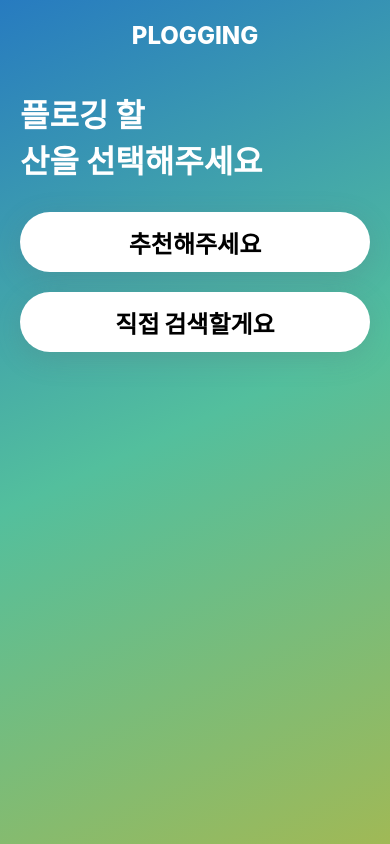
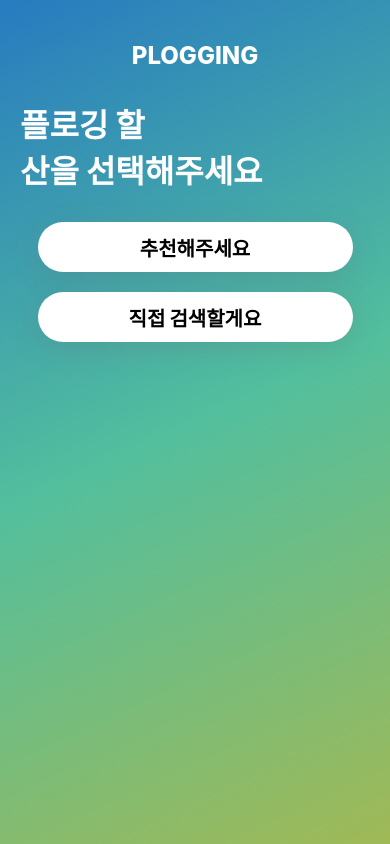
Before and after one commit to E2I4-IT-sTIME/PLOVO_frontend, a React Native app in the folder PLOVO/: screen / in a window 390 px wide. Built offline with nearby package versions, Linux system fonts and the light colour scheme.

Commit message:
0829 개발 부분

```diff
--- a/PLOVO/App.tsx
+++ b/PLOVO/App.tsx
@@ -11,6 +11,7 @@ export default function App() {
 
   return (
     <View style={styles.container}>
+      <StatusBar style="light" backgroundColor="black" />
       <Plog />
     </View>
   );
--- a/PLOVO/src/components/Header/Header.tsx
+++ b/PLOVO/src/components/Header/Header.tsx
@@ -19,6 +19,7 @@ const HeaderBox = styled(View)`
   height: 70px;
   justify-content: center;
   align-items: center;
+  margin-top: 20px;
 `;
 
 const Title = styled(Text)`
--- /dev/null
+++ b/PLOVO/src/components/Plog/PlogDefault.tsx
@@ -0,0 +1,37 @@
+import { StyleSheet, Text, View, Button } from "react-native";
+import styled from "styled-components/native";
+import MyButton from "../Res/MyButton";
+import { Dispatch, SetStateAction } from "react";
+
+interface stageProps {
+  setStage: Dispatch<SetStateAction<number>>;
+}
+
+export default function PlogDefault(props: stageProps) {
+  const { setStage } = props;
+  return (
+    <Container>
+      <Title>{"플로깅 할\n산을 선택해주세요"}</Title>
+      <ButtonBox>
+        <MyButton title="추천해주세요" onPress={() => setStage(2)} />
+        <MyButton title="직접 검색할게요" onPress={() => setStage(1)} />
+      </ButtonBox>
+    </Container>
+  );
+}
+
+const Container = styled(View)`
+  padding: 10px 20px 0px 20px;
+`;
+
+const Title = styled(Text)`
+  color: white;
+  font-size: 32px;
+  font-weight: 800;
+`;
+
+const ButtonBox = styled(View)`
+  justify-content: center;
+  align-items: center;
+  margin-top: 30px;
+`;
--- a/PLOVO/src/components/Plog/PlogLayout.tsx
+++ b/PLOVO/src/components/Plog/PlogLayout.tsx
@@ -1,31 +1,24 @@
 import { StyleSheet, Text, View, Button } from "react-native";
 import styled from "styled-components/native";
 import MyButton from "../Res/MyButton";
+import { useState, useEffect } from "react";
+import PlogDefault from "./PlogDefault";
+import PlogRecommend from "./PlogRecommend";
+import PlogSearch from "./PlogSearch";
 
 export default function PlogLayout() {
+  const [stage, setStage] = useState(0); //0은 기본 | 1은 추천 | 2는 검색
   return (
-    <Container>
-      <Title>{"플로깅 할\n산을 선택해주세요"}</Title>
-      <ButtonBox>
-        <MyButton title="추천해주세요" />
-        <MyButton title="직접 검색할게요" />
-      </ButtonBox>
-    </Container>
+    <View>
+      {stage === 0 ? (
+        <PlogDefault setStage={setStage} />
+      ) : stage === 1 ? (
+        <PlogSearch />
+      ) : stage === 2 ? (
+        <PlogRecommend />
+      ) : (
+        <></>
+      )}
+    </View>
   );
 }
-
-const Container = styled(View)`
-  padding: 20px;
-`;
-
-const Title = styled(Text)`
-  color: white;
-  font-size: 32px;
-  font-weight: 800;
-`;
-
-const ButtonBox = styled(View)`
-  justify-content: center;
-  align-items: center;
-  margin-top: 30px;
-`;
--- /dev/null
+++ b/PLOVO/src/components/Plog/PlogRecommend.tsx
@@ -0,0 +1,5 @@
+import { StyleSheet, Text, View, Button } from "react-native";
+
+export default function PlogRecommend() {
+  return <Text>추천</Text>;
+}
--- /dev/null
+++ b/PLOVO/src/components/Plog/PlogSearch.tsx
@@ -0,0 +1,5 @@
+import { StyleSheet, Text, View, Button } from "react-native";
+
+export default function PlogSearch() {
+  return <Text>검색</Text>;
+}
--- a/PLOVO/src/components/Res/MyButton.tsx
+++ b/PLOVO/src/components/Res/MyButton.tsx
@@ -3,12 +3,13 @@ import styled from "styled-components/native";
 
 interface titleProps {
   title: string;
+  onPress: () => void;
 }
 
 export default function MyButton(props: titleProps) {
-  const { title } = props;
+  const { title, onPress } = props;
   return (
-    <Box>
+    <Box onPress={() => onPress()}>
       <Title>{title}</Title>
     </Box>
   );
@@ -16,8 +17,8 @@ export default function MyButton(props: titleProps) {
 
 const Box = styled(TouchableOpacity)`
   background-color: white;
-  width: 100%;
-  height: 60px;
+  width: 90%;
+  height: 50px;
   border-radius: 30px;
   justify-content: center;
   align-items: center;
@@ -27,6 +28,6 @@ const Box = styled(TouchableOpacity)`
 
 const Title = styled(Text)`
   color: black;
-  font-size: 24px;
+  font-size: 20px;
   font-weight: 900;
 `;
```
